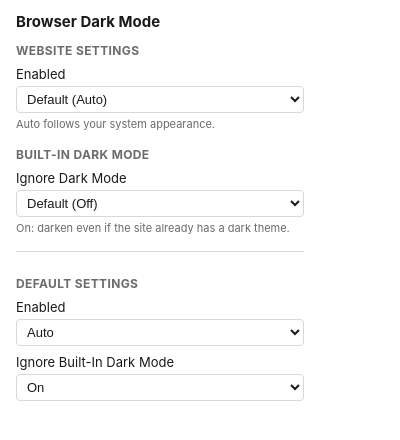
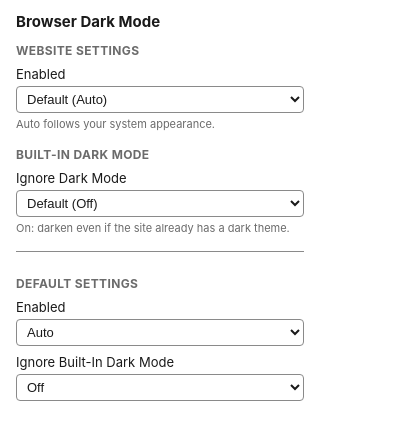
Before and after one commit to Volodyasp/safari-dark-mode, a browser extension: page extension/popup/popup.html in a window 400 px wide. Drawn offline with Linux system fonts and the light colour scheme.

Commit message:
Improve popup select contrast and initial default-ignore paint

```diff
--- a/extension/popup/popup.css
+++ b/extension/popup/popup.css
@@ -3,7 +3,7 @@
   --bg: #ffffff;
   --fg: #1a1a1a;
   --muted: #6b6b6b;
-  --border: #d8d8d8;
+  --border: #8a8a8a;
   --banner-bg: #fff4e5;
   --banner-border: #e8b94e;
   --banner-fg: #6b4a00;
@@ -14,7 +14,7 @@
     --bg: #1e1f21;
     --fg: #e8e6e3;
     --muted: #a3a3a3;
-    --border: #3a3b3d;
+    --border: #7a7b7d;
     --banner-bg: #3a3220;
     --banner-border: #b8862f;
     --banner-fg: #f0cf8a;
--- a/extension/popup/popup.html
+++ b/extension/popup/popup.html
@@ -51,7 +51,7 @@
       <label for="default-ignore">Ignore Built-In Dark Mode</label>
       <select id="default-ignore">
         <option value="on">On</option>
-        <option value="off">Off</option>
+        <option value="off" selected>Off</option>
       </select>
     </section>
 
```
